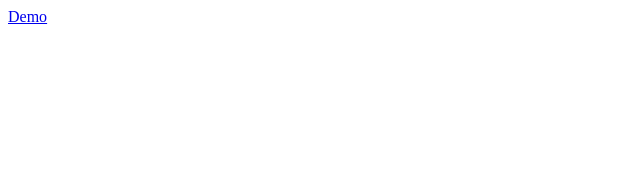
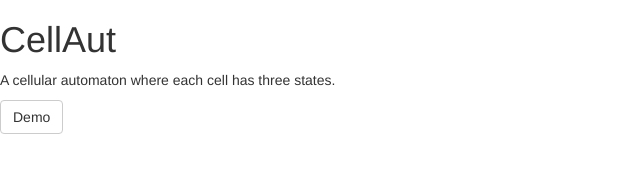
Before and after one commit to hindsholm/cellaut, a website: page index.html in a window 1280 px wide. Shown: the whole page, without its empty margins (0-640 px from the left). Drawn offline with Linux system fonts and the light colour scheme.

Commit message:
Update index.html
Improved styling

```diff
--- a/index.html
+++ b/index.html
@@ -1 +1,16 @@
-<a href="app">Demo</a>
+<!DOCTYPE html>
+<html lang="en" ng-app="CellAutApp">
+
+<head>
+    <meta charset="utf-8">
+    <title>Cellular Automaton</title>
+    <link href="app/css/bootstrap.min.css" rel="stylesheet">
+</head>
+
+<body>
+    <h1>CellAut</h1>
+    <p>A cellular automaton where each cell has three states.</p>
+    <a class="btn btn-default" href="app">Demo</a>
+</body>
+
+</html>
```
